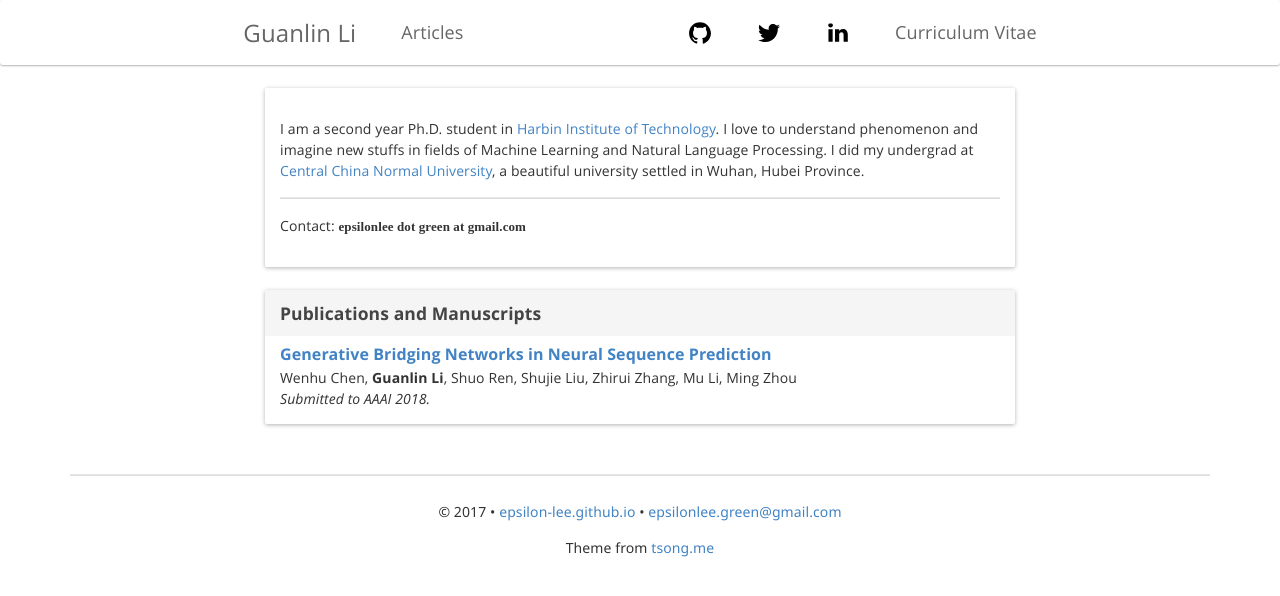
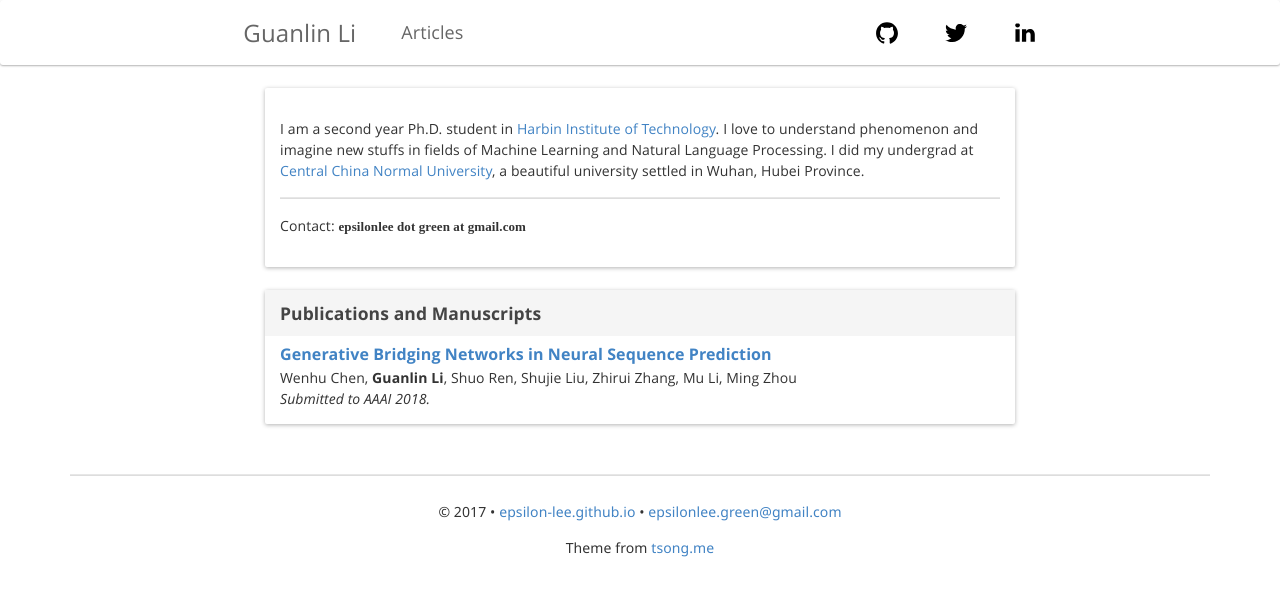
Before and after one commit to Epsilon-Lee/Epsilon-Lee.github.io, a Jekyll site: the page built from index.html, in a window 1280 px wide. Shown: the top 596 px of the page. Built offline with Jekyll 4.4.1, drawn with Linux system fonts in a browser that asks for light colours; nearby versions of some CDN libraries; some web fonts are replaced.

Commit message:
Add twitter/linkedin account; hide cv

```diff
--- a/_includes/navbar.html
+++ b/_includes/navbar.html
@@ -31,14 +31,14 @@
                     <a href="https://github.com/epsilon-lee" target="_blank" style="padding-left: 30px"><img src="{{ site.baseurl }}/public/img/icon/github.min.svg" height="24px" width="24px"></a>
                 </li>
                 <li>
-                    <a href="https://twitter.com/baaadas" target="_blank" style="padding-left: 30px"><img src="{{ site.baseurl }}/public/img/icon/twitter.min.svg" height="24px" width="24px"></a>
+                    <a href="https://twitter.com/Epsilon_Lee" target="_blank" style="padding-left: 30px"><img src="{{ site.baseurl }}/public/img/icon/twitter.min.svg" height="24px" width="24px"></a>
                 </li>
                 <li>
-                    <a href="https://cn.linkedin.com/in/jiamings" target="_blank" style="padding-left: 30px"><img src="{{ site.baseurl }}/public/img/icon/linkedin.min.svg" height="24px" width="24px"></a>
+                    <a href="https://www.linkedin.com/in/guanlin-li-762830143/" target="_blank" style="padding-left: 30px"><img src="{{ site.baseurl }}/public/img/icon/linkedin.min.svg" height="24px" width="24px"></a>
                 </li>
-                <li>
+                <!--<li>
                     <a href="{{ site.baseurl }}/static/jiaming_cv.pdf" target="_blank" style="padding-left: 30px">Curriculum Vitae</a>
-                </li>
+                </li>-->
             </ul>
         </div>
     </div>
```
